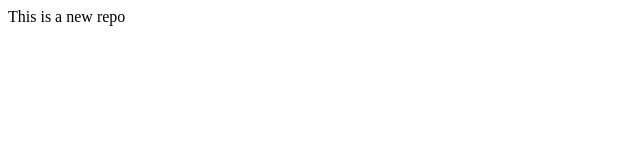
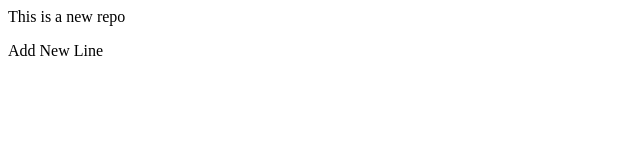
Before and after one commit to disha9213/localRepo, a plain HTML site: page index.html in a window 1280 px wide. Shown: the full height of the page, 0-640 px from the left. Drawn offline with Linux system fonts and the light colour scheme.

Commit message:
Add a line

```diff
--- a/index.html
+++ b/index.html
@@ -1 +1,2 @@
 <p>This is a new repo</p>
+<p>Add New Line</p>
```
